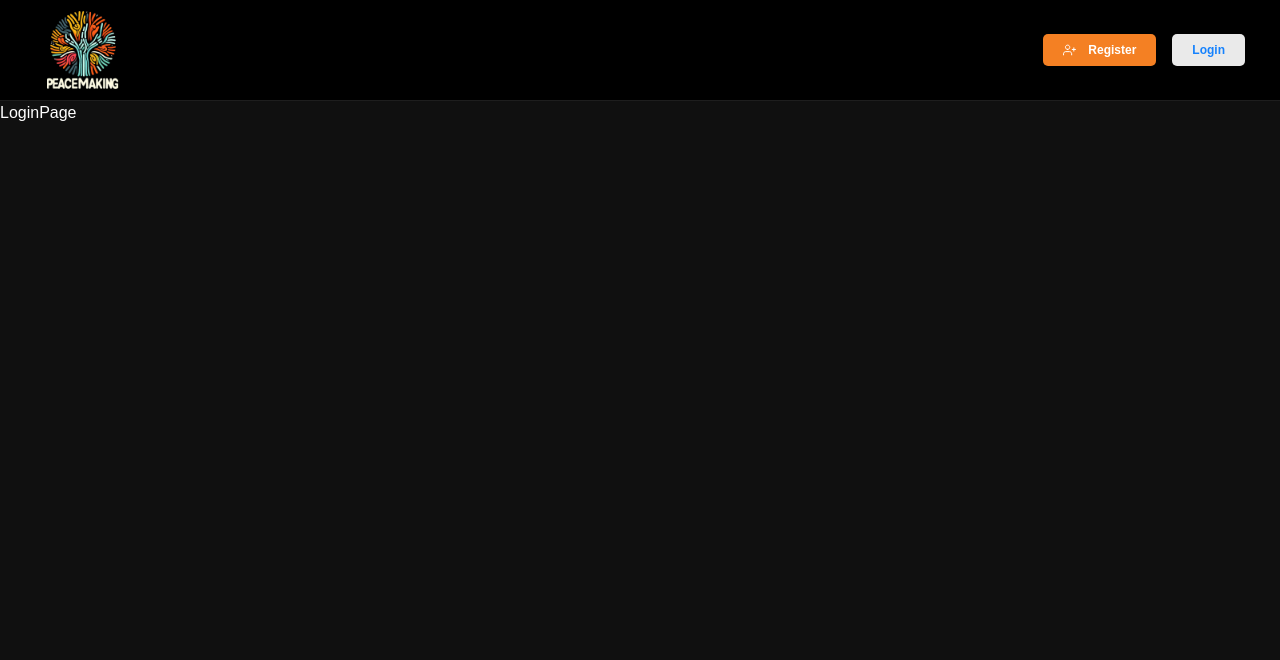
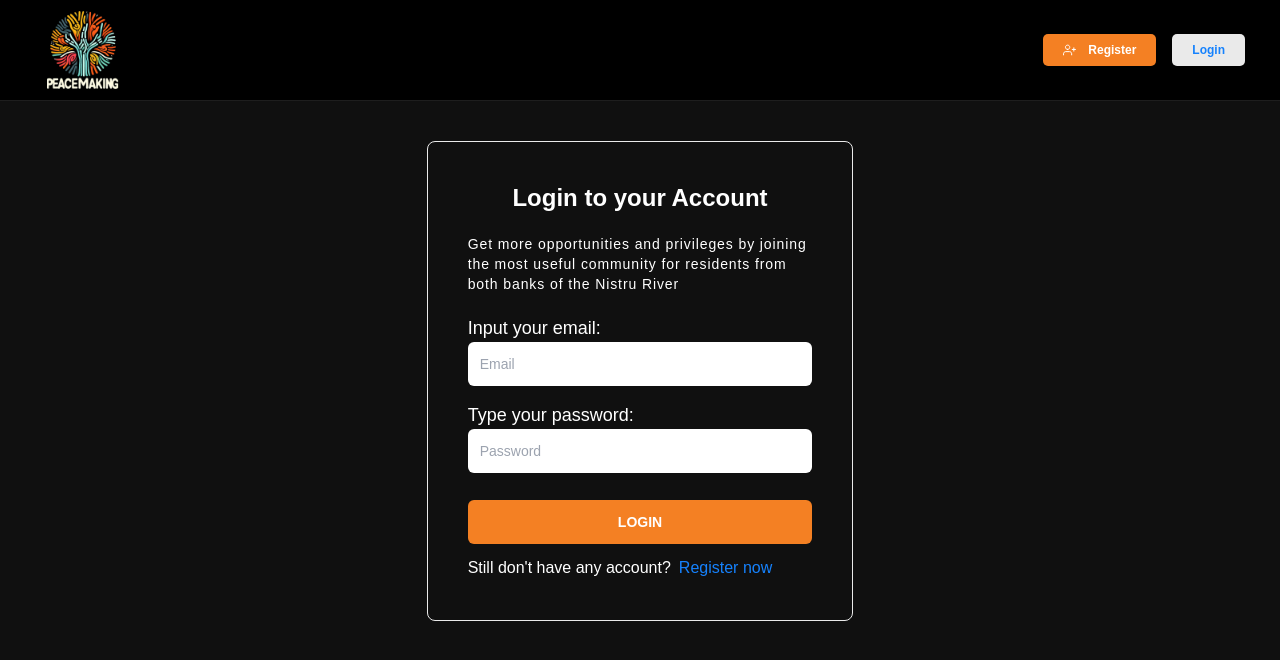
Before and after one commit to fedotick/peace-making, a React (Create React App) app in the folder client/: page /login in a window 1280 px wide. Shown: the top 660 px of the page. Built offline with nearby package versions, Linux system fonts and the light colour scheme.

Commit message:
login commit

```diff
--- a/client/src/components/Navbar.jsx
+++ b/client/src/components/Navbar.jsx
@@ -2,19 +2,40 @@ import React from 'react'
 import { NavLink } from 'react-router-dom'
 import logoImg from '../img/icons/peacemaking-logo.png'
 import userPlusImg from '../img/icons/user-plus.svg'
+import { useDispatch, useSelector } from 'react-redux'
+import { checkIsAuth, logout } from '../redux/features/auth/authSlice'
 
 export const Navbar = () => {
+    const isAuth = useSelector(checkIsAuth)
+    const dispatch = useDispatch()
+
+    const logoutHandler = () => {
+        dispatch(logout())
+        window.localStorage.removeItem('token')
+    }
+
     return (
         <nav className='flex justify-between items-center px-[35px] border-b border-[#1e1e1e] bg-black'>
             <NavLink to={'/'}>
                 <img src={logoImg} alt="Logo" className='w-[100px]' />
             </NavLink>
             <div className='flex items-center gap-x-4'>
-                <NavLink to={'register'} className='flex items-center gap-x-3 py-2 px-5 bg-orange font-black text-xs rounded-[5px] hover:bg-orangeHover transition-all duration-300'>
-                    <img src={userPlusImg} alt="User Plus" />
-                    Register
-                </NavLink>
-                <NavLink to={'login'} className='bg-gray text-blue py-2 px-5 font-black text-xs rounded-[5px] hover:bg-[#C1C1C1] transition-all duration-300'>Login</NavLink>
+                {isAuth ? (
+                    <button
+                        onClick={logoutHandler}
+                        className='bg-gray text-blue py-2 px-5 font-black text-xs rounded-[5px] hover:bg-[#C1C1C1] transition-all duration-300'
+                    >
+                        Logout
+                    </button>
+                ) : (
+                    <>
+                        <NavLink to={'register'} className='flex items-center gap-x-3 py-2 px-5 bg-orange font-black text-xs rounded-[5px] hover:bg-orangeHover transition-all duration-300'>
+                            <img src={userPlusImg} alt="User Plus" />
+                            Register
+                        </NavLink>
+                        <NavLink to={'login'} className='bg-gray text-blue py-2 px-5 font-black text-xs rounded-[5px] hover:bg-[#C1C1C1] transition-all duration-300'>Login</NavLink>
+                    </>
+                )}
             </div>
         </nav>
     )
--- a/client/src/pages/LoginPage.jsx
+++ b/client/src/pages/LoginPage.jsx
@@ -1,7 +1,70 @@
-import React from 'react'
+import React, { useEffect, useState } from 'react'
+import { useDispatch, useSelector } from 'react-redux'
+import { Link, useNavigate } from 'react-router-dom'
+import { checkIsAuth, loginUser } from '../redux/features/auth/authSlice'
 
 export const LoginPage = () => {
+    const [email, setEmail] = useState('')
+    const [password, setPassword] = useState('')
+    const { status } = useSelector(state => state.auth)
+    const isAuth = useSelector(checkIsAuth)
+    const dispatch = useDispatch()
+    const navigate = useNavigate()
+
+    useEffect(() => {
+        if (isAuth) {
+            navigate('/')
+        }
+    }, [status, isAuth, navigate])
+
+    const handleSubmit = () => {
+        try {
+            dispatch(loginUser({ email, password }))
+        } catch (error) {
+            console.log(error)
+        }
+    }
+
     return (
-        <div>LoginPage</div>
+        <form
+            onSubmit={e => e.preventDefault()}
+            className='w-1/3 flex flex-col mx-auto mt-10 p-10 border rounded-lg border-gray'
+        >
+            <h2 className='font-black text-2xl text-center'>Login to your Account</h2>
+            <p className='font-light text-sm my-5 tracking-[0.90px]'>Get more opportunities and privileges by joining the most useful community for residents from both banks of the Nistru River</p>
+            <label className='font-medium text-lg flex flex-col mb-[15px]'>
+                Input your email:
+                <input
+                    type="email"
+                    value={email}
+                    onChange={e => setEmail(e.target.value)}
+                    placeholder='Email'
+                    className='p-3 text-sm text-black outline-none rounded-md'
+                />
+            </label>
+            <label className='font-medium text-lg flex flex-col'>
+                Type your password:
+                <input
+                    type="password"
+                    value={password}
+                    onChange={e => setPassword(e.target.value)}
+                    placeholder='Password'
+                    className='p-3 text-sm text-black outline-none rounded-md'
+                />
+            </label>
+            <div className='mt-[27px]'>
+                <button
+                    type="submit"
+                    onClick={handleSubmit}
+                    className='bg-orange w-full font-black text-sm py-3 uppercase rounded-md hover:bg-orangeHover transition-all duration-300'
+                >
+                    Login
+                </button>
+                <div className='flex gap-x-2 mt-3'>
+                    <p>Still don't have any account?</p>
+                    <Link to={'/register'} className='text-blue font-medium'>Register now</Link>
+                </div>
+            </div>
+        </form>
     )
 }
--- a/client/src/redux/features/auth/authSlice.js
+++ b/client/src/redux/features/auth/authSlice.js
@@ -22,6 +22,38 @@ export const registerUser = createAsyncThunk(
                 window.localStorage.setItem('token', data.token)
             }
 
+            return data
+        } catch (error) {
+            console.log(error)
+        }
+    }
+)
+
+export const loginUser = createAsyncThunk(
+    'auth/loginUser',
+    async ({ email, password }) => {
+        try {
+            const { data } = await axios.post('/auth/login', {
+                email,
+                password
+            })
+
+            if (data.token) {
+                window.localStorage.setItem('token', data.token)
+            }
+
+            return data
+        } catch (error) {
+            console.log(error)
+        }
+    }
+)
+
+export const getMe = createAsyncThunk(
+    'auth/getMe',
+    async () => {
+        try {
+            const { data } = await axios.get('/auth/me')
             return data
         } catch (error) {
             console.log(error)
@@ -65,6 +97,45 @@ export const authSlice = createSlice({
             }
             state.isLoading = false
         },
+        // Login user
+        [loginUser.pending]: (state) => {
+            state.isLoading = true
+            state.status = null
+        },
+        [loginUser.fulfilled]: (state, action) => {
+            if (action.payload) {
+                state.isLoading = false
+                state.status = action.payload.message
+                state.user = action.payload.user
+                state.token = action.payload.token
+            } else {
+                state.isLoading = false
+                state.status = 'Неверный логин или пароль'
+            }
+        },
+        [loginUser.rejected]: (state, action) => {
+            if (action.payload) {
+                state.status = action.payload.message
+            } else {
+                state.status = 'Неверный логин или пароль'
+            }
+            state.isLoading = false
+        },
+        // Authorization checking
+        [getMe.pending]: (state) => {
+            state.isLoading = true
+            state.status = null
+        },
+        [getMe.fulfilled]: (state, action) => {
+            state.isLoading = false
+            state.status = null
+            state.user = action.payload?.user
+            state.token = action.payload?.token
+        },
+        [getMe.rejected]: (state, action) => {
+            state.status = action.payload.message
+            state.isLoading = false
+        }
     }
 })
 
```
